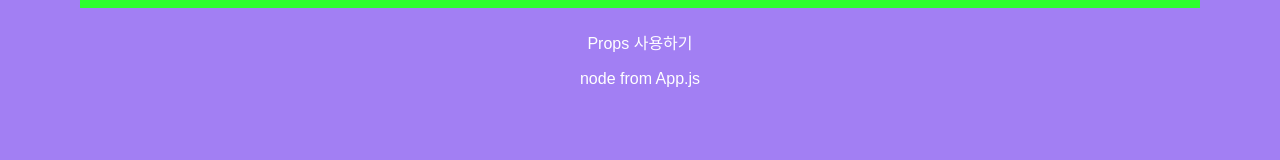
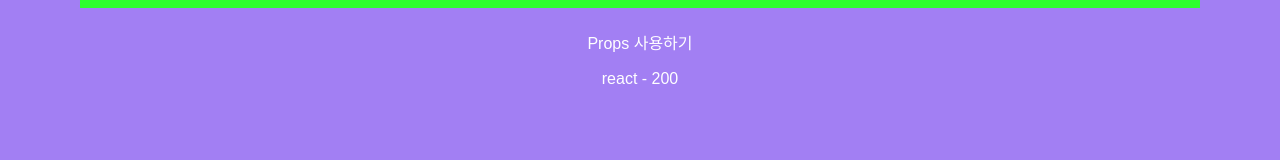
Before and after one commit to egovframedev/start-react-200, a React (Create React App) app: page / in a window 1280 px wide. Shown: the part 150-310 px from the top of the page. Built offline with nearby package versions, Linux system fonts and the light colour scheme.

Commit message:
024. state 사용하기

```diff
--- a/src/App.js
+++ b/src/App.js
@@ -1,15 +1,13 @@
 import React from 'react';
 import './App.css';
-import PropsNode from './part2/R023_PropsNode';
+import ReactState from './part2/R024_ReactState';
 
 function App() {
   return (
     <div>
       <h1>Start React 200!</h1>
       <p>Props 사용하기</p>
-      <PropsNode>
-        <span>node from App.js</span>
-      </PropsNode>
+      <ReactState reactString={"react"} />
     </div>
   );
 }
--- /dev/null
+++ b/src/part2/R024_ReactState.js
@@ -0,0 +1,22 @@
+import React, { Component } from 'react';
+
+/* 024. state 사용하기 */
+class R024_ReactState extends Component {
+  constructor(props) {
+    super(props);
+    this.state = {
+      StateString: this.props.reactString,
+      StrateNumber:  200,
+    }
+  }
+
+  render() {
+    return (
+      <div style={{padding: "0px"}}>
+        {this.state.StateString} - {this.state.StrateNumber}
+      </div>
+    )
+  }
+}
+
+export default R024_ReactState;
```
